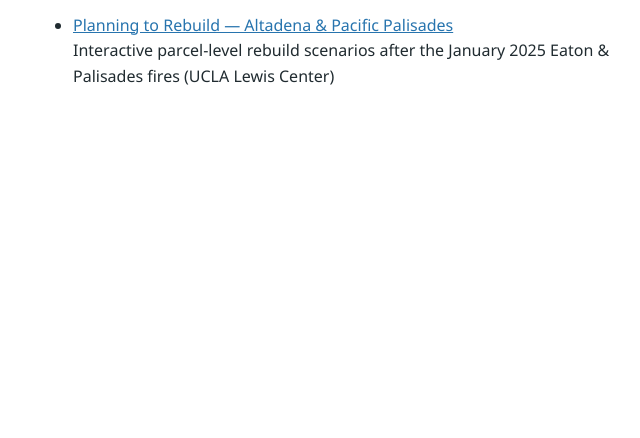
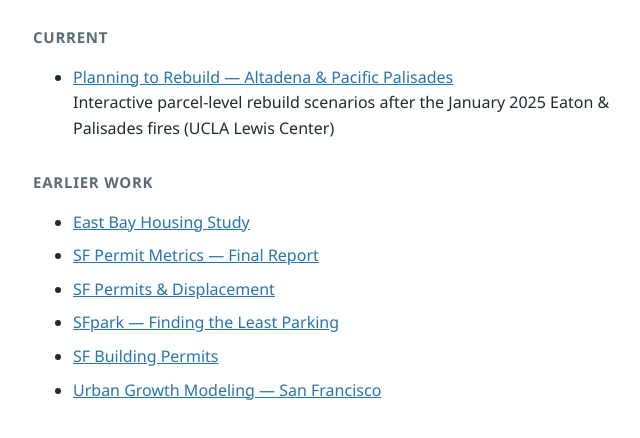
Before and after one commit to nelmsal/nelmsal.github.io, a plain HTML site: page index.html in a window 1280 px wide. Shown: the part 128-566 px from the top of the page, without its empty margins (287-927 px from the left). Drawn offline with Linux system fonts and the light colour scheme.

Commit message:
Add project index and CNAME for projects.nel.ms

```diff
--- a/index.html
+++ b/index.html
@@ -7,6 +7,7 @@
 <style>
 body{font-family:'Segoe UI',system-ui,sans-serif;max-width:640px;margin:60px auto;padding:0 20px;color:#202b30;line-height:1.6}
 h1{font-size:22px;margin-bottom:4px}
+h2{font-size:15px;margin-top:28px;color:#5c6b73;text-transform:uppercase;letter-spacing:.05em}
 p.sub{color:#5c6b73;margin-top:0}
 a{color:#2774ae}
 li{margin:8px 0}
@@ -15,9 +16,19 @@ li{margin:8px 0}
 <body>
 <h1>Projects</h1>
 <p class="sub">Alex Nelms &middot; <a href="https://nel.ms">nel.ms</a></p>
+<h2>Current</h2>
 <ul>
   <li><a href="/wildfire-rebuild-map/">Planning to Rebuild — Altadena &amp; Pacific Palisades</a><br/>
       Interactive parcel-level rebuild scenarios after the January 2025 Eaton &amp; Palisades fires (UCLA Lewis Center)</li>
 </ul>
+<h2>Earlier work</h2>
+<ul>
+  <li><a href="/East_Bay_Housing_Study.html">East Bay Housing Study</a></li>
+  <li><a href="/PermitMetrics_FinalReport.html">SF Permit Metrics — Final Report</a></li>
+  <li><a href="/SF_Permits_Displacement.html">SF Permits &amp; Displacement</a></li>
+  <li><a href="/SFPark_Find_Least_Parking.html">SFpark — Finding the Least Parking</a></li>
+  <li><a href="/sf_permits.html">SF Building Permits</a></li>
+  <li><a href="/urban_growth_modeling_sf.html">Urban Growth Modeling — San Francisco</a></li>
+</ul>
 </body>
 </html>
```
